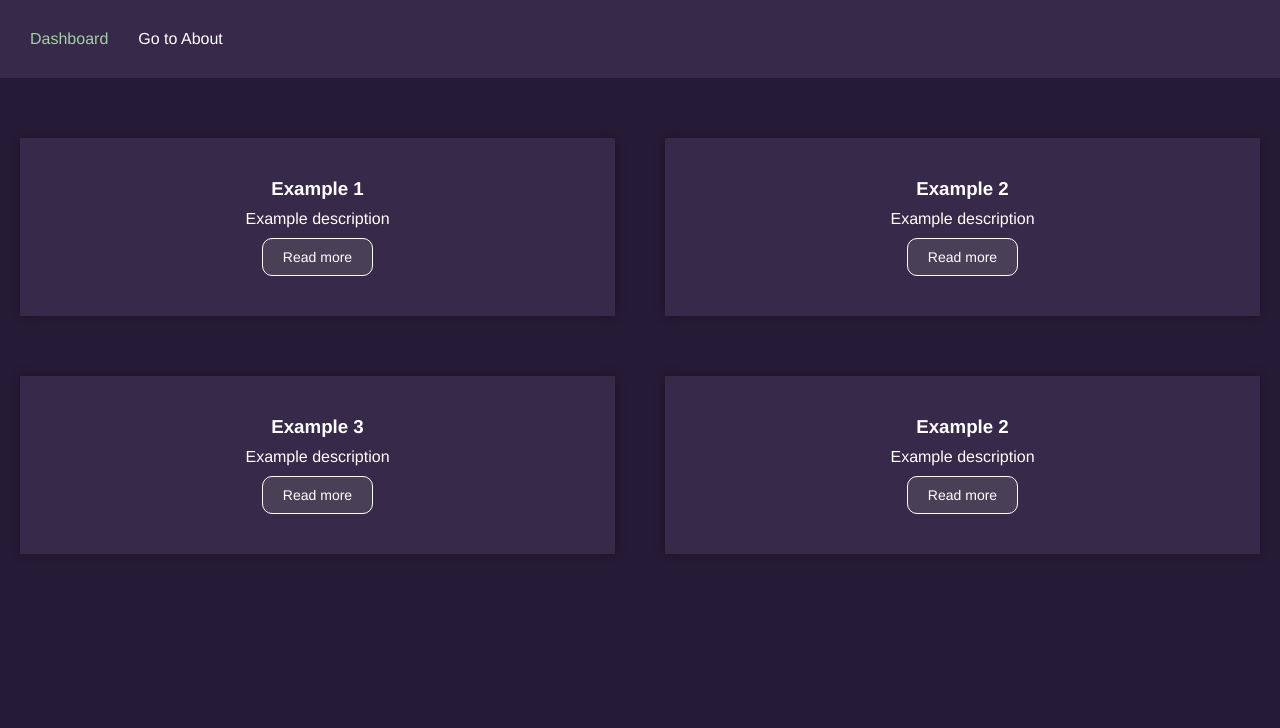
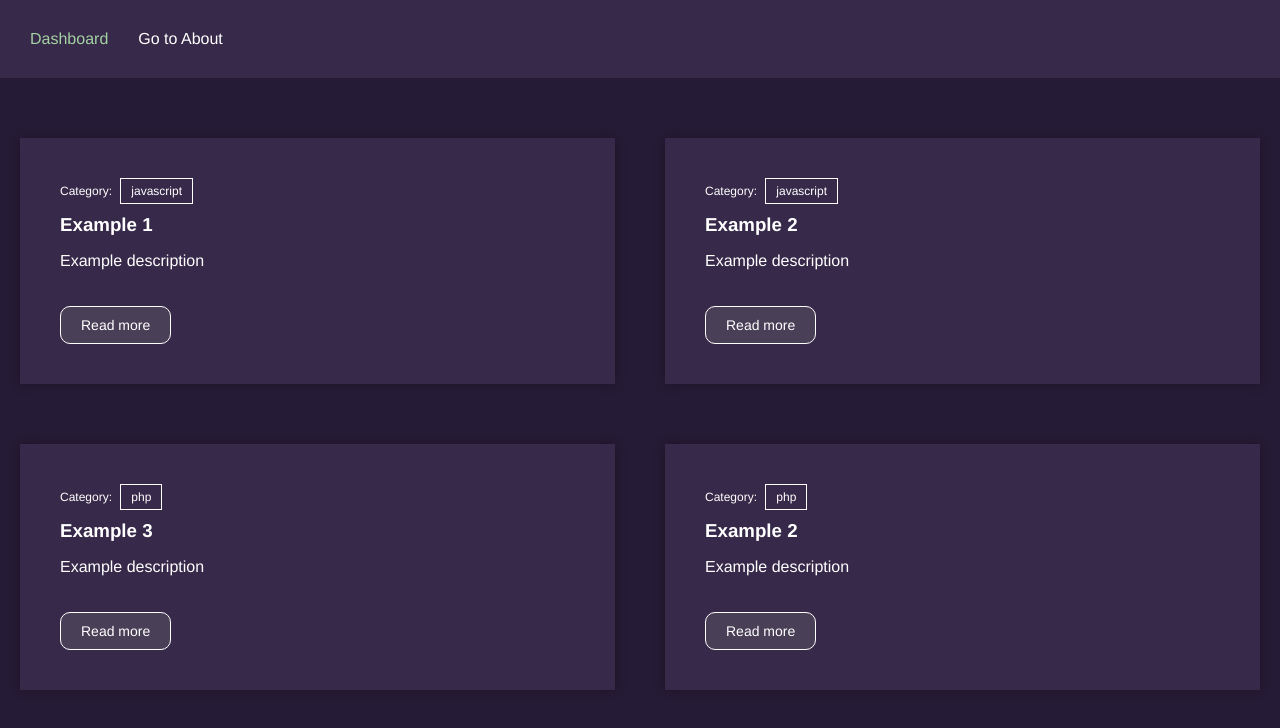
Before and after one commit to KacperNlp/Q-and-A-app, a Vue app in the folder app/: page / in a window 1280 px wide. Shown: the top 728 px of the page. Built offline with nearby package versions, Linux system fonts and the light colour scheme.

Commit message:
Add categories

```diff
--- a/app/public/database/posts.json
+++ b/app/public/database/posts.json
@@ -3,24 +3,28 @@
         {
             "title": "Example 1",
             "description": "Example description",
+            "category": "javascript",
             "key": 12,
             "id": 1
         },
         {
             "title": "Example 2",
             "description": "Example description",
+            "category": "javascript",
             "key": 22,
             "id": 2
         },
         {
             "title": "Example 3",
             "description": "Example description",
+            "category": "php",
             "key": 33,
             "id": 4
         },
         {
             "title": "Example 2",
             "description": "Example description",
+            "category": "php",
             "key": 44,
             "id": 5
         }
--- a/app/src/components/AppCard.vue
+++ b/app/src/components/AppCard.vue
@@ -1,5 +1,8 @@
 <template>
-  <div class="card">
+  <div
+    class="card"
+    :class="{ center: toCenter, 'bright-background': isBrighterBg }"
+  >
     <slot></slot>
   </div>
 </template>
@@ -9,6 +12,17 @@ import { defineComponent } from "vue";
 
 export default defineComponent({
   name: "AppCard",
+
+  props: {
+    toCenter: {
+      type: Boolean,
+      required: false,
+    },
+    isBrighterBg: {
+      type: Boolean,
+      required: false,
+    },
+  },
 });
 </script>
 
@@ -17,9 +31,22 @@ export default defineComponent({
   padding: 20px 10px;
   background: #372949;
   box-shadow: 0 0 10px rgba(0, 0, 0, 0.3);
+  text-align: left;
 
   @media (min-width: 768px) {
     padding: 40px 20px;
   }
+
+  @media (min-width: 1280px) {
+    padding: 40px;
+  }
+
+  &.center {
+    text-align: center;
+  }
+
+  &.bright-background {
+    background: lighten($color: #372949, $amount: 7);
+  }
 }
 </style>
--- /dev/null
+++ b/app/src/components/AppQuestionBlock.vue
@@ -0,0 +1,68 @@
+<template>
+  <div class="app-question-block">
+    <div class="app-question-block-content">
+      <p class="app-question-block-content-category">
+        Category: {{ category }}
+      </p>
+      <h1 class="app-question-block-content-headline">{{ title }}</h1>
+      <p class="app-question-block-content-main">{{ content }}</p>
+    </div>
+    <app-user-block :nick="authorNickname" :userId="authorId"></app-user-block>
+  </div>
+</template>
+
+<script>
+import { defineComponent } from "vue";
+
+export default defineComponent({
+  name: "AppQuestionBlock",
+
+  props: {
+    title: {
+      type: String,
+      required: true,
+    },
+    content: {
+      type: String,
+      required: true,
+    },
+    category: {
+      type: String,
+      required: true,
+    },
+    user: {
+      type: Object,
+      required: true,
+    },
+  },
+
+  computed: {
+    authorNickname() {
+      return "Adam";
+    },
+
+    authorId() {
+      return "12ad";
+    },
+  },
+});
+</script>
+
+<style lang="scss">
+.app-question-block {
+  &-content {
+    &-category {
+      margin-bottom: 16px;
+      font-size: 12px;
+    }
+
+    &-headline {
+      margin-bottom: 10px;
+    }
+
+    &-main {
+      margin-bottom: 30px;
+    }
+  }
+}
+</style>
--- a/app/src/components/AppUserBlock.vue
+++ b/app/src/components/AppUserBlock.vue
@@ -4,6 +4,7 @@
     <p class="user-block-nick">{{ nick }}</p>
   </router-link>
 </template>
+
 <script>
 import { defineComponent } from "vue";
 
@@ -26,4 +27,19 @@ export default defineComponent({
   },
 });
 </script>
-<style lang=""></style>
+
+<style lang="scss">
+.user-block {
+  display: flex;
+  flex-direction: column;
+  align-items: center;
+  gap: 10px;
+  width: 100px;
+  height: 100px;
+
+  &-nick {
+    font-size: 14px;
+    color: #fff;
+  }
+}
+</style>
--- a/app/src/layouts/QuestionPageLayout.vue
+++ b/app/src/layouts/QuestionPageLayout.vue
@@ -3,12 +3,12 @@
     <NavigationLayout></NavigationLayout>
     <div class="question-page-content">
       <main class="question-page-main">
-        <section class="question-container">
+        <app-card :toLeft="true" :isBrighterBg="true">
           <slot name="question-container"></slot>
-        </section>
-        <section class="answers-container">
+        </app-card>
+        <app-card class="answers-container">
           <slot name="answers-container"></slot>
-        </section>
+        </app-card>
       </main>
       <sidebar class="question-page-sidebar">
         <h1>sidebar section</h1>
@@ -48,6 +48,9 @@ export default defineComponent({
 
     &-main {
       flex-grow: 1;
+      display: flex;
+      flex-direction: column;
+      gap: 50px;
     }
 
     &-sidebar {
@@ -59,10 +62,5 @@ export default defineComponent({
       }
     }
   }
-
-  &-container {
-    max-width: 950px;
-    background: orange;
-  }
 }
 </style>
--- a/app/src/main.js
+++ b/app/src/main.js
@@ -14,6 +14,7 @@ import QuestionPageLayout from "./layouts/QuestionPageLayout.vue";
 import AppBackToHomeLink from "./components/AppBackToHomeLink.vue";
 import AppCard from "./components/AppCard.vue";
 import AppLinkBtn from "./components/AppLinkBtn.vue";
+import AppQuestionBlock from "./components/AppQuestionBlock.vue";
 import AppUserBlock from "./components/AppUserBlock.vue";
 
 const pinia = createPinia();
@@ -33,6 +34,7 @@ app.component("QuestionPageLayout", QuestionPageLayout);
 app.component("AppBackToHomeLink", AppBackToHomeLink);
 app.component("AppCard", AppCard);
 app.component("AppLinkBtn", AppLinkBtn);
+app.component("AppQuestionBlock", AppQuestionBlock);
 app.component("AppUserBlock", AppUserBlock);
 
 app.use(router);
--- a/app/src/view/AboutView.vue
+++ b/app/src/view/AboutView.vue
@@ -11,4 +11,5 @@ export default {
   name: "AboutView",
 };
 </script>
+
 <style lang="scss"></style>
--- a/app/src/view/HomeView.vue
+++ b/app/src/view/HomeView.vue
@@ -3,6 +3,10 @@
     <template v-slot:content>
       <AppCard v-for="post in store.getAllPosts" :key="post.key">
         <div class="post-card">
+          <p class="post-card-category">
+            Category:
+            <span class="post-card-category-box">{{ post.category }}</span>
+          </p>
           <h3 class="post-card-headlie">{{ post.title }}</h3>
           <p class="post-card-description">{{ post.description }}</p>
           <app-link-btn
@@ -21,12 +25,24 @@ const store = usePostsStore();
 </script>
 <style lang="scss">
 .post-card {
+  &-category {
+    margin-bottom: 10px;
+    font-size: 12px;
+
+    &-box {
+      display: inline-block;
+      margin-left: 5px;
+      padding: 5px 10px;
+      border: 1px solid #fff;
+    }
+  }
+
   &-headlie {
-    margin-bottom: 10px;
+    margin-bottom: 16px;
   }
 
   &-description {
-    margin-bottom: 10px;
+    margin-bottom: 36px;
   }
 }
 </style>
--- a/app/src/view/QuestionView.vue
+++ b/app/src/view/QuestionView.vue
@@ -1,7 +1,13 @@
 <template>
   <div v-if="isPostLoaded">
     <question-page-layout>
-      <template #question-container><h1>Question</h1></template>
+      <template #question-container>
+        <app-question-block
+          :title="title"
+          :content="content"
+          :category="category"
+        ></app-question-block>
+      </template>
       <template #answers-container>
         <h2>Answer</h2>
       </template>
@@ -24,13 +30,17 @@ export default defineComponent({
     const route = useRoute();
     const store = usePostsStore();
 
+    //computed
     const isPostLoaded = computed(() => post.value.title !== undefined);
+    const title = computed(() => post.value.title);
+    const content = computed(() => post.value.description);
+    const category = computed(() => post.value.category);
 
     onBeforeMount(() => {
       post.value = store.getVisitedPost(route.params.id);
     });
 
-    return { post, isPostLoaded };
+    return { post, isPostLoaded, title, content, category };
   },
 });
 </script>
```
